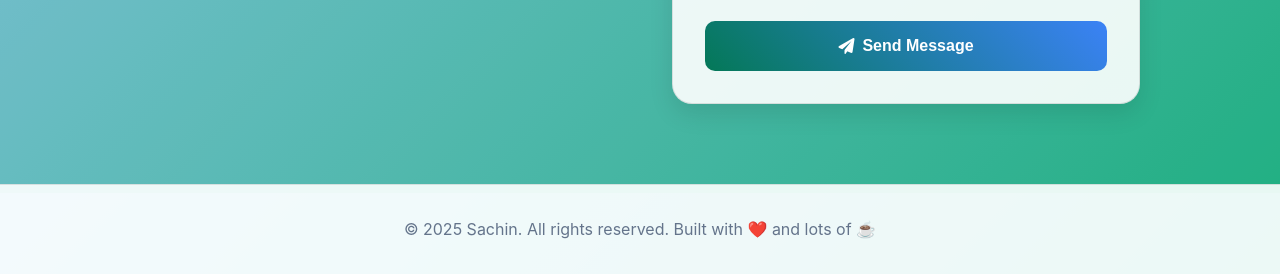
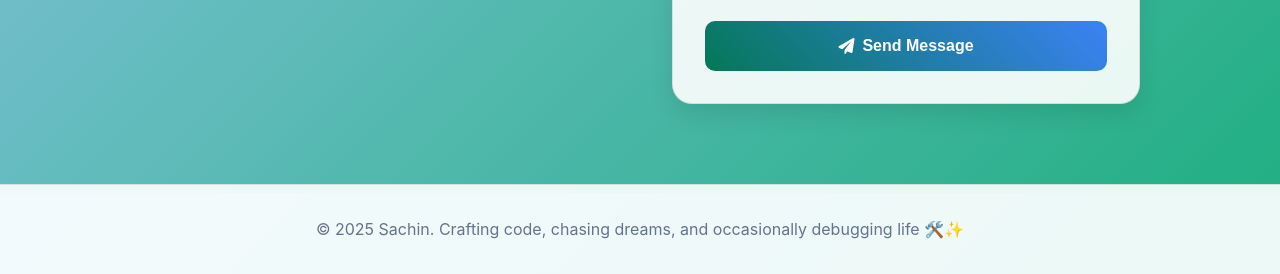
Before and after one commit to Sachinm31/My-Portfolio, a plain HTML site: page index.html in a window 1280 px wide. Shown: the part 7007-7281 px from the top of the page. Drawn offline with Linux system fonts and the light colour scheme; files whose address does not match are found by name; a web font is replaced by a local one.

Commit message:
change the footer text

```diff
--- a/index.html
+++ b/index.html
@@ -704,7 +704,7 @@
     <!-- Footer -->
     <footer class="footer">
         <div class="container">
-            <p>&copy; 2025 Sachin. All rights reserved. Built with ❤️ and lots of ☕</p>
+            <p>&copy; 2025 Sachin. Crafting code, chasing dreams, and occasionally debugging life 🛠️✨</p>
         </div>
     </footer>
 
```
